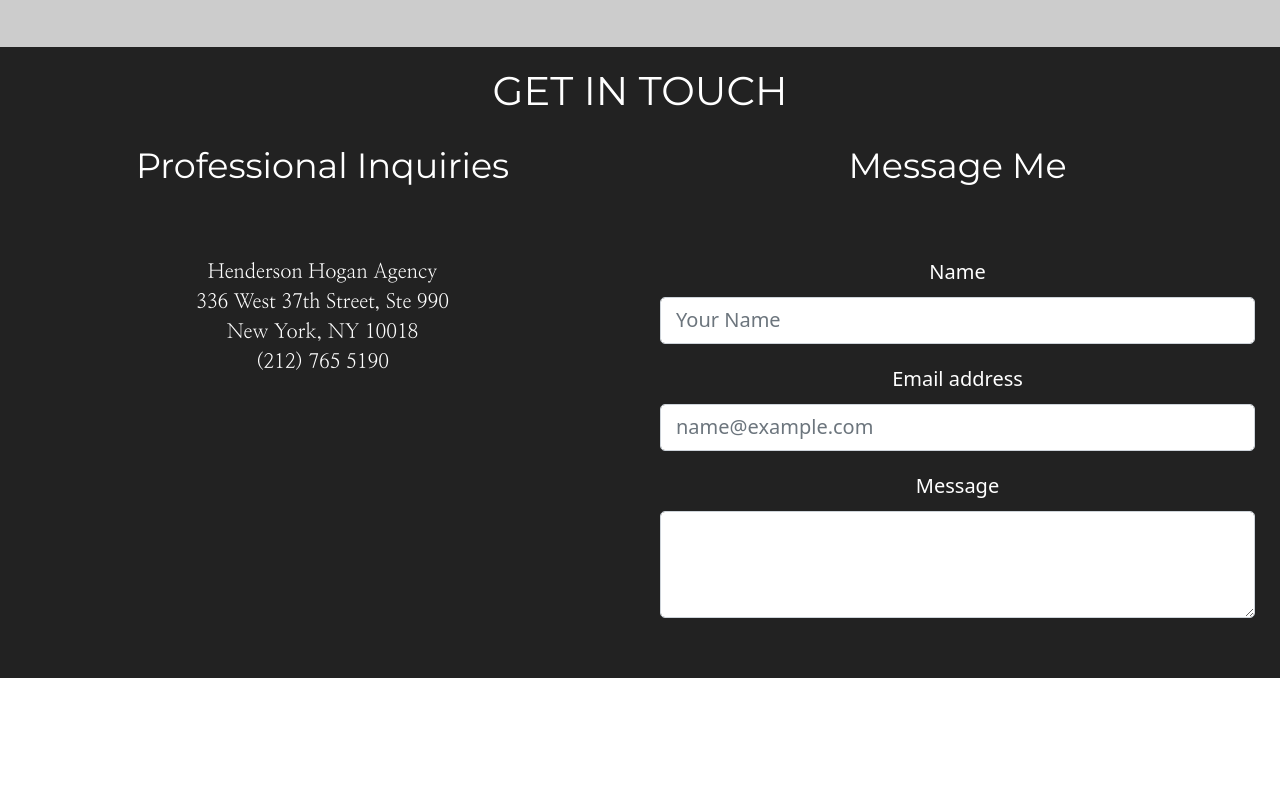
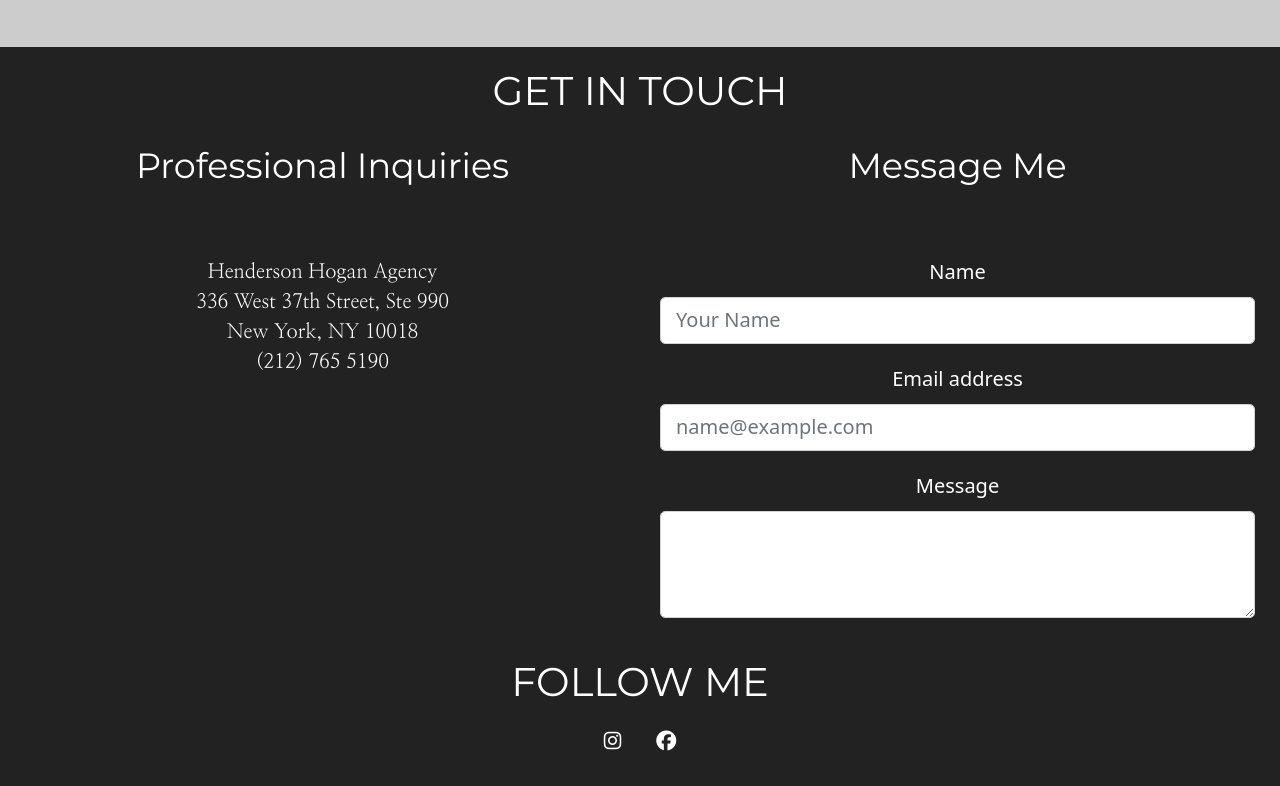
Before and after one commit to atvanek/nevada-riley-site, a website built with Parcel: page index.html in a window 1280 px wide. Shown: the part 3956-4742 px from the top of the page. Before the commit the page ends 4634 px from the top, so only its background shows below. Built offline with nearby package versions, Linux system fonts and the light colour scheme.

Commit message:
Social icons

```diff
--- a/css/main.css
+++ b/css/main.css
@@ -169,6 +169,15 @@
                 #contact {
                     background-color: #222;
                     color: white;
+                }
+
+                .fa-brands{
+                    padding: 15px;
+                    color: white;
+                }
+
+                .fa-brands:hover{
+                    color: #b3d4fc;
                 }
 
                 .reveal{
--- a/index.html
+++ b/index.html
@@ -163,7 +163,15 @@
                     </div>
                 </div>
             </div>
-        </div>
+            <div class="col-12">
+                <h2>Follow Me</h2>
+                <div class="col-12 text-center">
+                    <a href="https://www.instagram.com/nevada_riley/" target="_blank">
+                        <i class="fa-brands fa-instagram"></i></a>
+                    <a href="https://www.facebook.com/nevada.riley" target="_blank">
+                        <i class="fa-brands fa-facebook"></i></a>
+                </div>
+            </div>
     </section>
 </body>
 
@@ -172,6 +180,7 @@
 <script src="js/vendor/modernizr-3.11.2.min.js "></script>
 <script src="js/plugins.js "></script>
 <script src="js/main.js"></script>
+<script src="https://kit.fontawesome.com/85505640d4.js" crossorigin="anonymous"></script>
 
 <!-- Google Analytics: change UA-XXXXX-Y to be your site's ID. -->
 <script>
```
Also changed, not shown: nevada-directory/index.html (+2 -2 lines).
